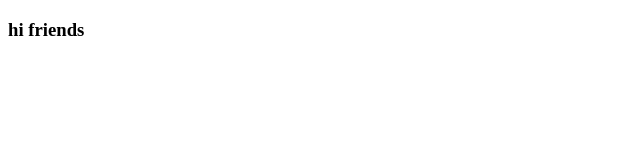
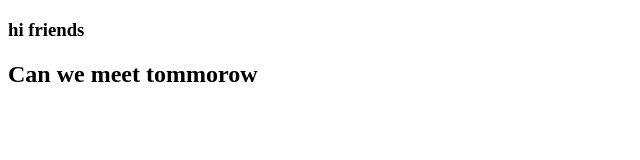
Before and after one commit to amalkr067/newproject, a plain HTML site: page hello.html in a window 1280 px wide. Shown: the whole page, without its empty margins (0-640 px from the left). Drawn offline with Linux system fonts and the light colour scheme.

Commit message:
hello file modified again

```diff
--- a/hello.html
+++ b/hello.html
@@ -7,5 +7,6 @@
 </head>
 <body>
     <h3>hi friends</h3>
+    <h2>Can we meet tommorow</h2>
 </body>
 </html>
```
